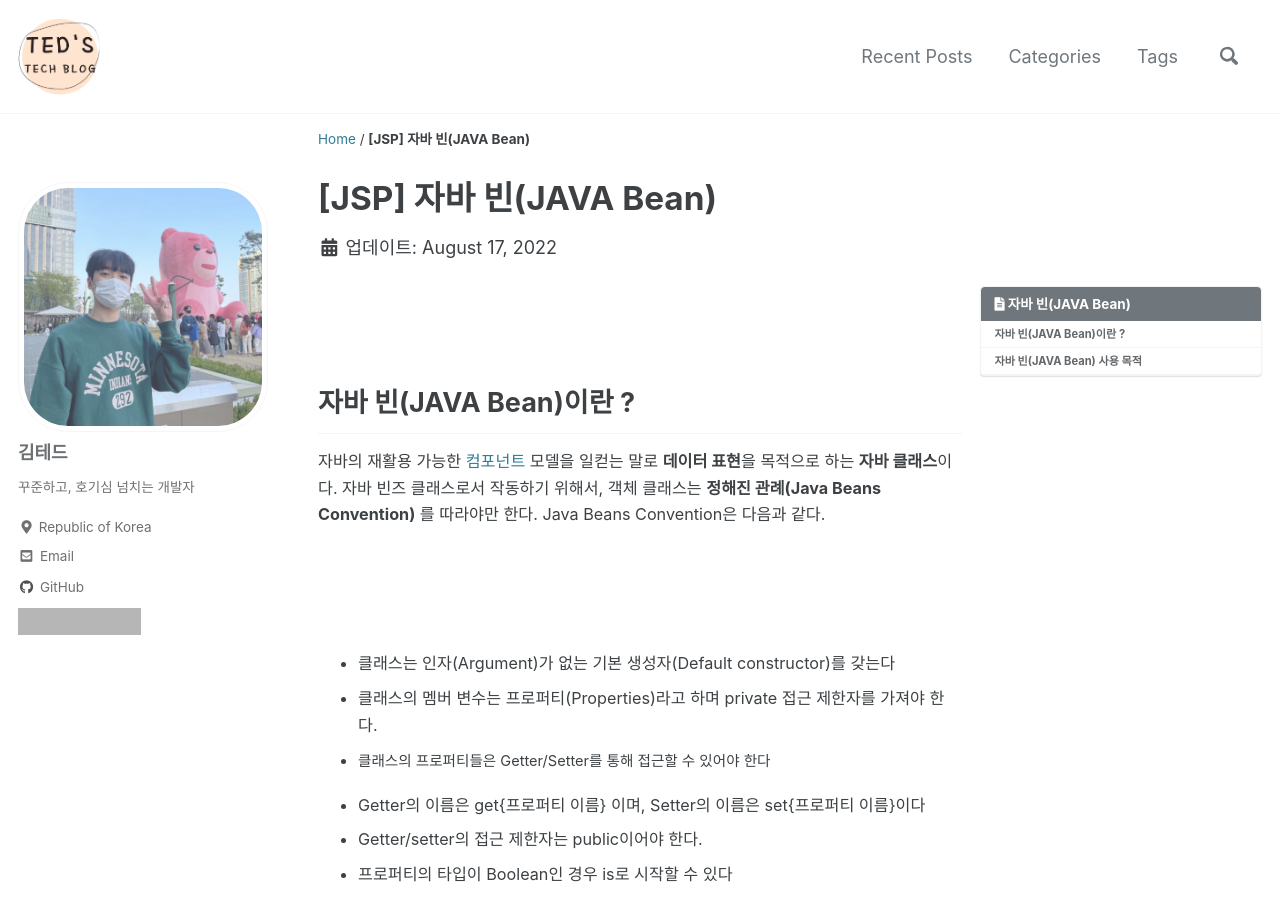
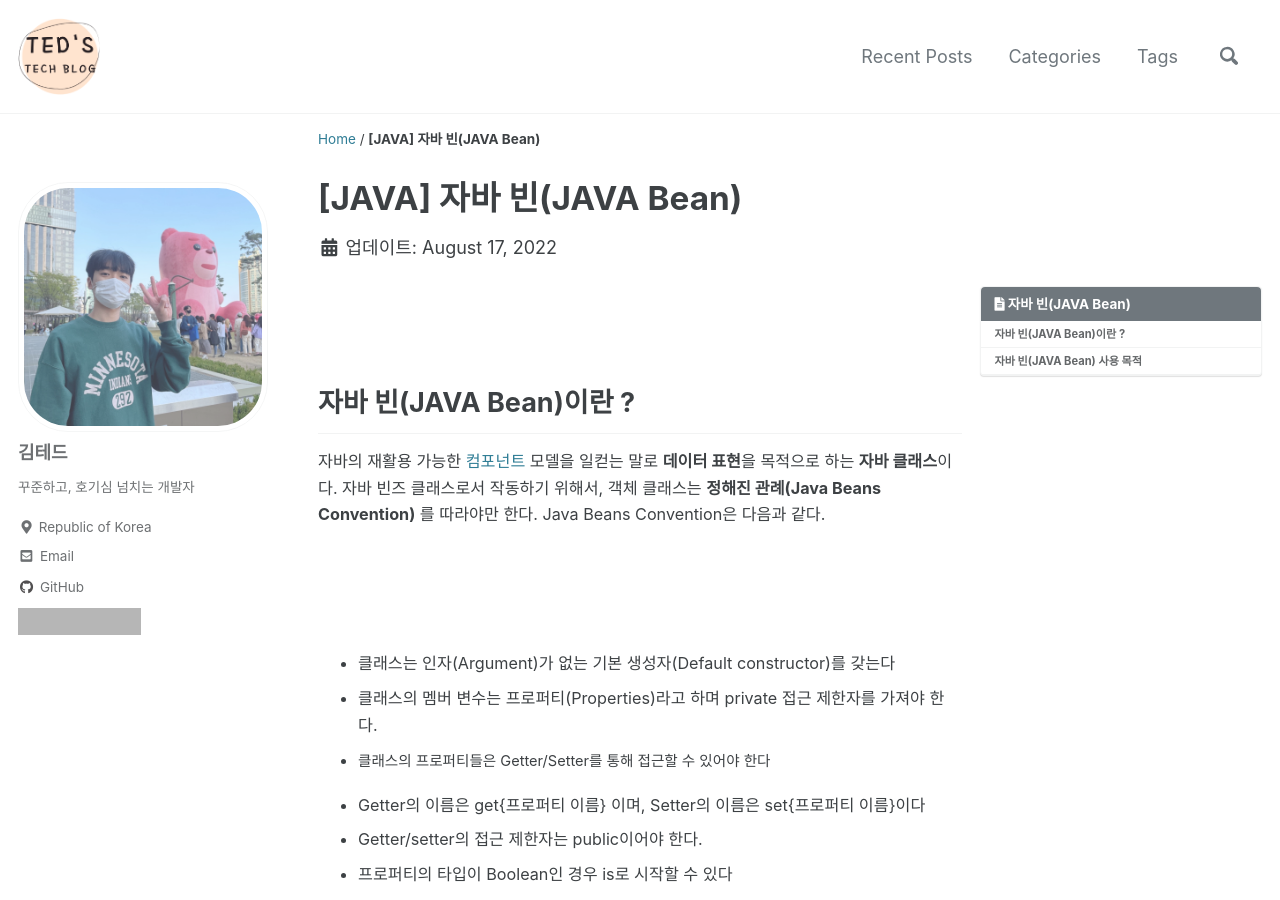
Before and after one commit to idkim97/idkim97.github.io, a Jekyll site: the page built from _posts/2022-08-17-자바 빈(JAVA Bean).md, in a window 1280 px wide and 900 px high. Built offline with Jekyll 4.4.1, drawn with Linux system fonts in a browser that asks for light colours; cached includes are drawn as plain includes; some web fonts are replaced; comment, search, counter and statistics services are not loaded; some of the changed lines change nothing that is shown; some of the changed text lies outside the part shown; grey boxes are pictures that could not be loaded.

Commit message:
Update 2022-08-17-자바 빈(JAVA Bean).md

```diff
--- a/_posts/2022-08-17-자바 빈(JAVA Bean).md
+++ b/_posts/2022-08-17-자바 빈(JAVA Bean).md
@@ -1,19 +1,16 @@
 ---
 permalink: /2022-08-17-자바 빈(JAVA Bean)/
 published: true
-title: "[JSP] 자바 빈(JAVA Bean)"
+title: "[JAVA] 자바 빈(JAVA Bean)"
 date: 2022-08-17 13:00:00
 toc: true
 toc_sticky: true
 toc_label: "자바 빈(JAVA Bean)"
 categories:
-- JSP
+- 객체지향
 tags:
-- 개발상식
-- JSP
-- DTO
 - JAVA
-- JAVA Bean
+
 ---
 
 <br><br><br>
```
